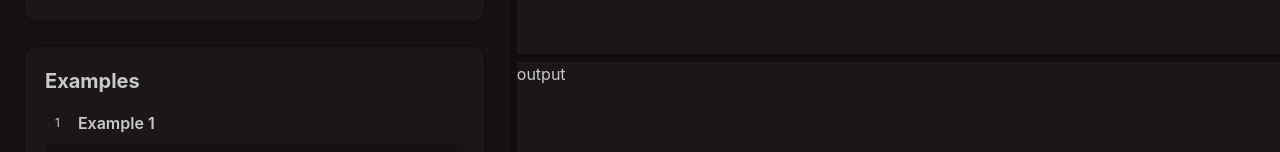
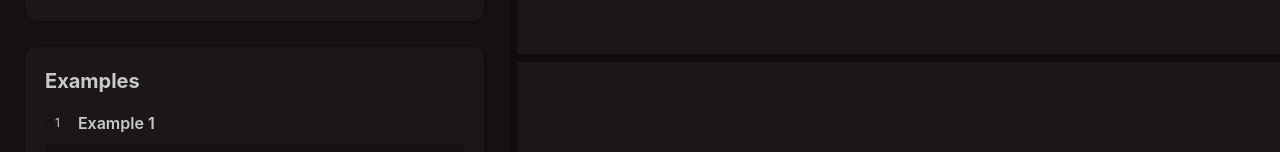
Before and after one commit to Lordaryan223/Interview-Platform, a React (Vite) app in the folder frontend/: page /problem/1 in a window 1280 px wide. Shown: the part 524-676 px from the top of the page. Built offline with nearby package versions, Linux system fonts and the light colour scheme; no server answers; sample sign-in values are in the browser's storage.

Commit message:
with build

```diff
--- a/frontend/src/components/OutputPanel.jsx
+++ b/frontend/src/components/OutputPanel.jsx
@@ -1,7 +1,9 @@
-function OutputPanel(){
+import React from 'react'
+
+function OutputPanel() {
   return (
     <div>
-      output
+
     </div>
   )
 }
```
Also changed, not shown: 10 other files (tests, documents, lock files or other folders).
